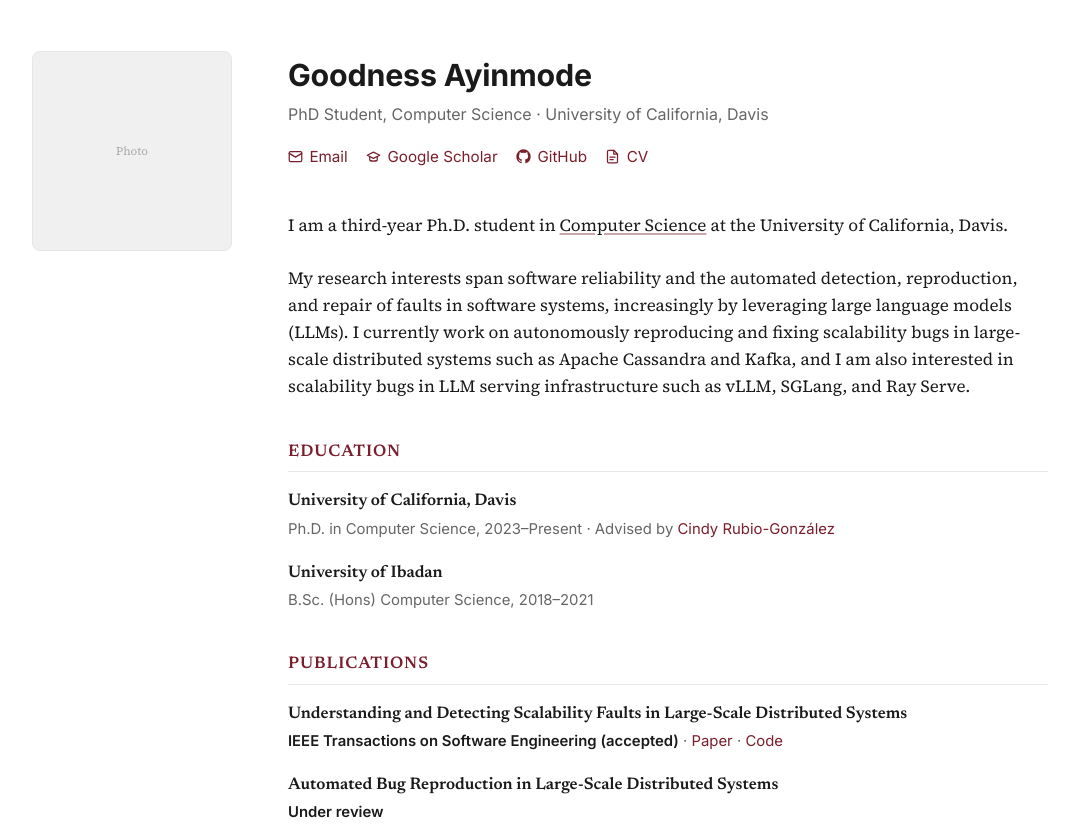
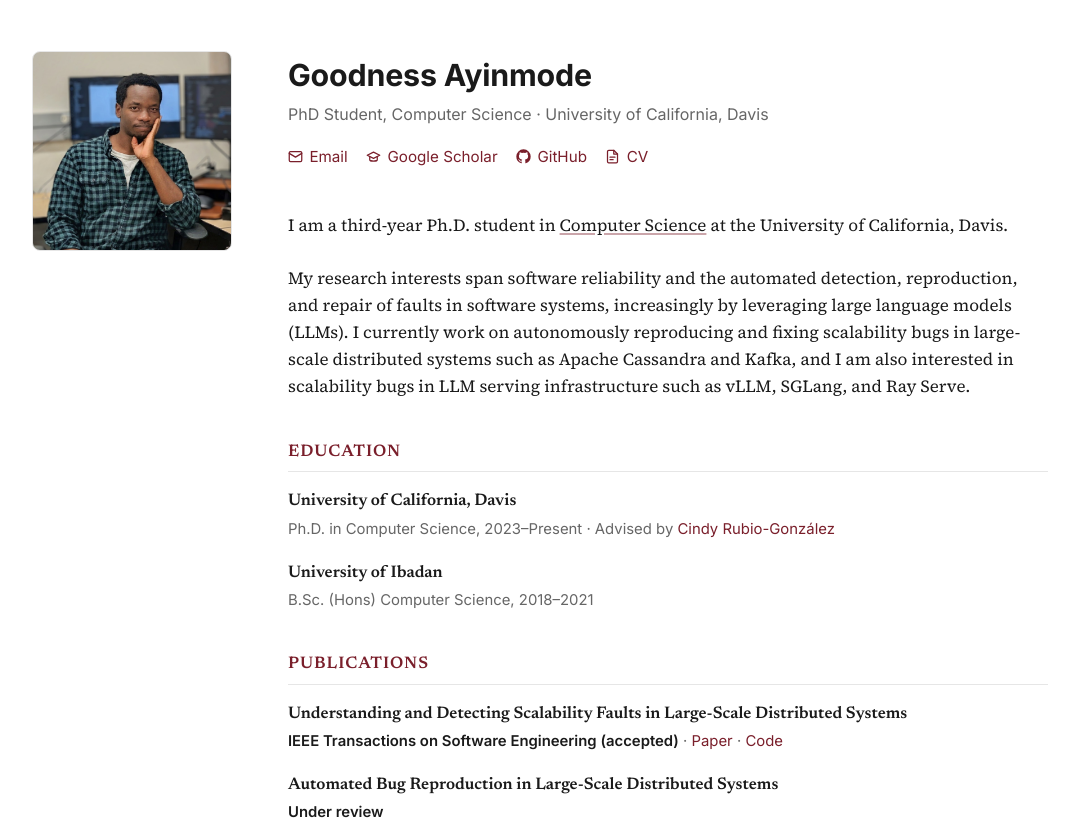
Before and after one commit to boluwarinayinmode/boluwarinayinmode.github.io, a plain HTML site: page index.html in a window 1280 px wide. Shown: the top 828 px of the page, without its empty margins (88-1167 px from the left). Drawn offline with Linux system fonts and the light colour scheme.

Commit message:
fix photo

```diff
--- a/index.html
+++ b/index.html
@@ -341,7 +341,7 @@
       </div>
 
       <!-- Save a square image as photos/photo.jpg and it will appear here. -->
-      <div class="photo">Photo</div>
+      <img class="photo" src="photos/photo.jpg" alt="Goodness Ayinmode" />
     </div>
   </body>
 </html>
```
